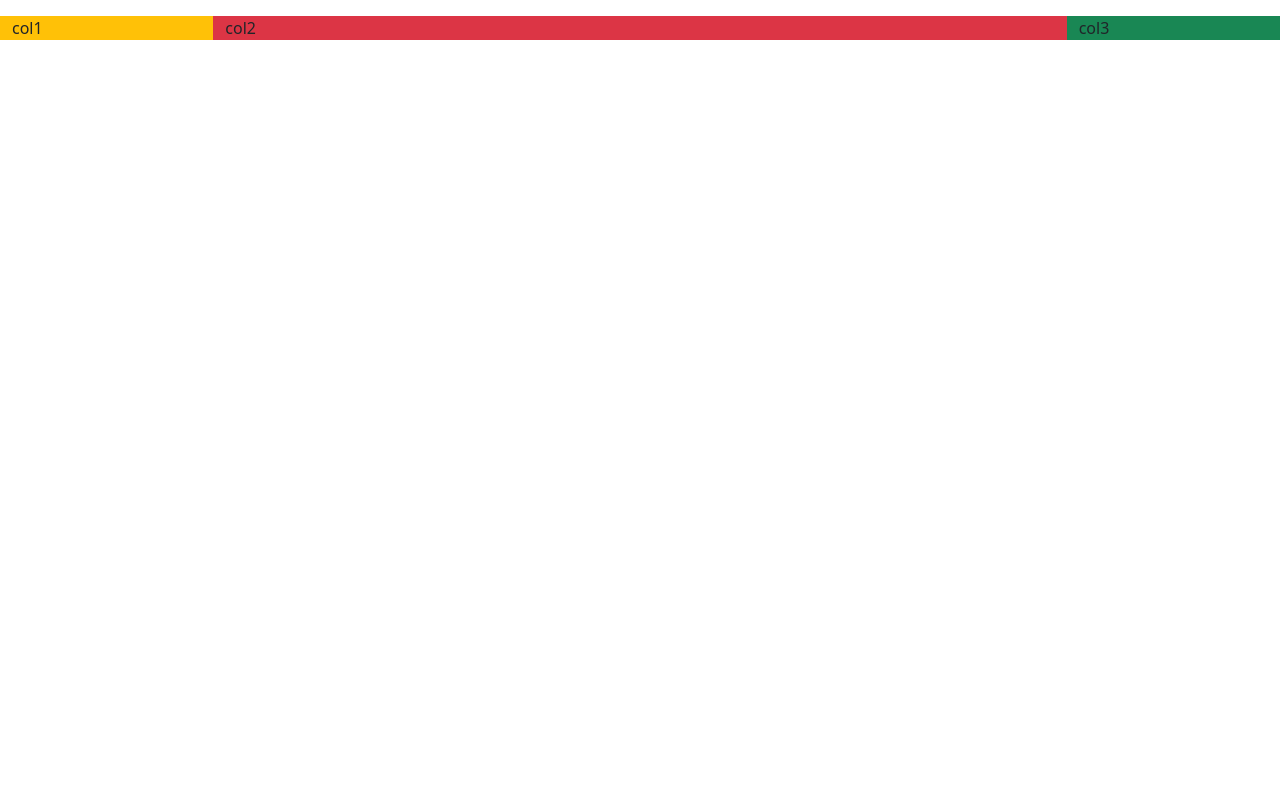
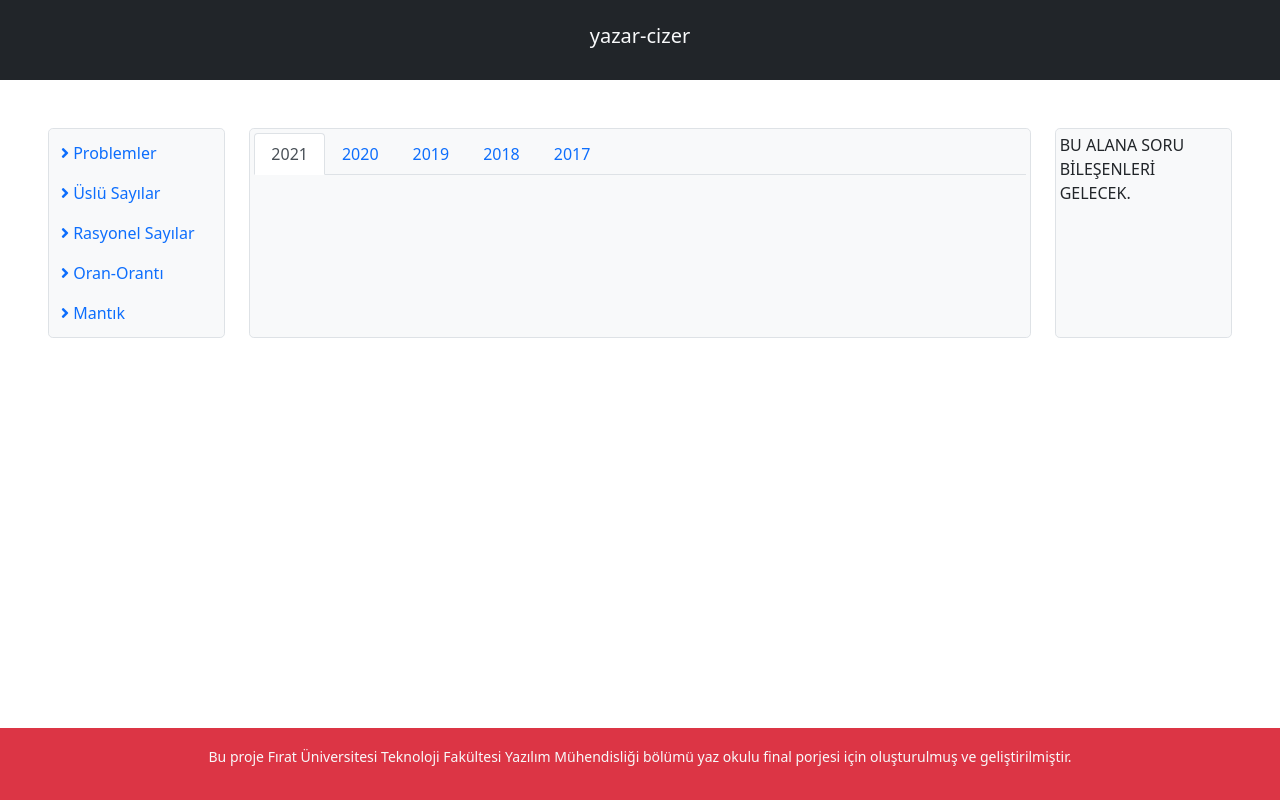
Before and after one commit to mucahitd/yazarcizer, a Django app: template templates/layout.html in a window 1280 px wide. Run offline with Django 3.2, Linux system fonts and the light colour scheme; the template is opened without the code that fills it, so the values that code supplies are empty.

Commit message:
PD-3: layout.html developed for frontend.

```diff
--- a/templates/layout.html
+++ b/templates/layout.html
@@ -8,20 +8,86 @@
     <link rel="stylesheet" href="https://cdn.jsdelivr.net/npm/bootstrap@5.1.0/dist/css/bootstrap.min.css" integrity="sha384-KyZXEAg3QhqLMpG8r+8fhAXLRk2vvoC2f3B09zVXn8CA5QIVfZOJ3BCsw2P0p/We" crossorigin="anonymous">
     <script src="https://cdn.jsdelivr.net/npm/bootstrap@5.1.0/dist/js/bootstrap.min.js" integrity="sha384-cn7l7gDp0eyniUwwAZgrzD06kc/tftFf19TOAs2zVinnD/C7E91j9yyk5//jjpt/" crossorigin="anonymous"></script>
     <script src="https://cdn.jsdelivr.net/npm/bootstrap@5.1.0/dist/js/bootstrap.bundle.min.js" integrity="sha384-U1DAWAznBHeqEIlVSCgzq+c9gqGAJn5c/t99JyeKa9xxaYpSvHU5awsuZVVFIhvj" crossorigin="anonymous"></script>
+    <link rel="stylesheet" href="https://cdnjs.cloudflare.com/ajax/libs/font-awesome/5.15.4/css/all.min.css" integrity="sha512-1ycn6IcaQQ40/MKBW2W4Rhis/DbILU74C1vSrLJxCq57o941Ym01SwNsOMqvEBFlcgUa6xLiPY/NS5R+E6ztJQ==" crossorigin="anonymous" referrerpolicy="no-referrer" />
 </head>
+
 <body>
-    <div class="container-fluid mt-3 bg-dark">
-        <div class="row bg-dark">
-            <div class="col-2 bg-warning">
-                col1
+    <header class="bg-dark">
+        <div class="row">
+            <div class="col p-4">
+                <p class="h5 text-strong text-light text-center">yazar-cizer</p>
             </div>
-            <div class="col bg-danger">
-                col2
+        </div>
+    </header>
+   <section class="p-5">
+    <div class="row">
+        <div class="col-2">
+            <div class="bg-light border rounded-3 p-1 h-100 sticky-top">
+                <ul class="nav nav-pills flex-sm-column flex-row mb-auto justify-content-between text-truncate">
+                    <li class="nav-item">
+                        <a href="#" class="nav-link px-2 text-truncate">
+                            <i class="fas fa-angle-right"></i>
+                            <span class="d-none d-sm-inline">Problemler</span>
+                        </a>
+                    </li>
+                    <li>
+                        <a href="#" class="nav-link px-2 text-truncate">
+                            <i class="fas fa-angle-right"></i>
+                            <span class="d-none d-sm-inline">Üslü Sayılar</span>
+                        </a>
+                    </li>
+                    <li>
+                        <a href="#" class="nav-link px-2 text-truncate">
+                            <i class="fas fa-angle-right"></i>
+                            <span class="d-none d-sm-inline">Rasyonel Sayılar</span> </a>
+                    </li>
+                    <li>
+                        <a href="#" class="nav-link px-2 text-truncate">
+                            <i class="fas fa-angle-right"></i>
+                            <span class="d-none d-sm-inline">Oran-Orantı</span> </a>
+                    </li>
+                    <li>
+                        <a href="#" class="nav-link px-2 text-truncate">
+                            <i class="fas fa-angle-right"></i>
+                            <span class="d-none d-sm-inline">Mantık</span> </a>
+                    </li>
+                </ul>
             </div>
-            <div class="col-2 bg-success">
-                col3
+        </div>
+        <div class="col">
+            <div class="bg-light border rounded-3 p-1 h-100 sticky-top">
+                <ul class="nav nav-tabs">
+                    <li class="nav-item">
+                      <a class="nav-link active" aria-current="page" href="#">2021</a>
+                    </li>
+                    <li class="nav-item">
+                      <a class="nav-link" href="#">2020</a>
+                    </li>
+                    <li class="nav-item">
+                      <a class="nav-link" href="#">2019</a>
+                    </li>
+                    <li class="nav-item">
+                        <a class="nav-link" href="#">2018</a>
+                      </li>
+                      <li class="nav-item">
+                        <a class="nav-link" href="#">2017</a>
+                      </li>
+                  </ul>
+            </div>
+        </div>
+        <div class="col-2">
+            <div class="bg-light border rounded-3 p-1 h-100 sticky-top">
+                BU ALANA SORU BİLEŞENLERİ GELECEK.
             </div>
         </div>
     </div>
+   </section>
+   <footer class="bg-danger fixed-bottom">
+    <div class="row">
+        <div class="col p-3">
+            <p class="text-light text-center"><small>Bu proje Fırat Üniversitesi Teknoloji Fakültesi Yazılım Mühendisliği bölümü yaz okulu final porjesi için oluşturulmuş ve geliştirilmiştir.</small></p>
+        </div>
+    </div>
+   </footer>
 </body>
 </html>
```
